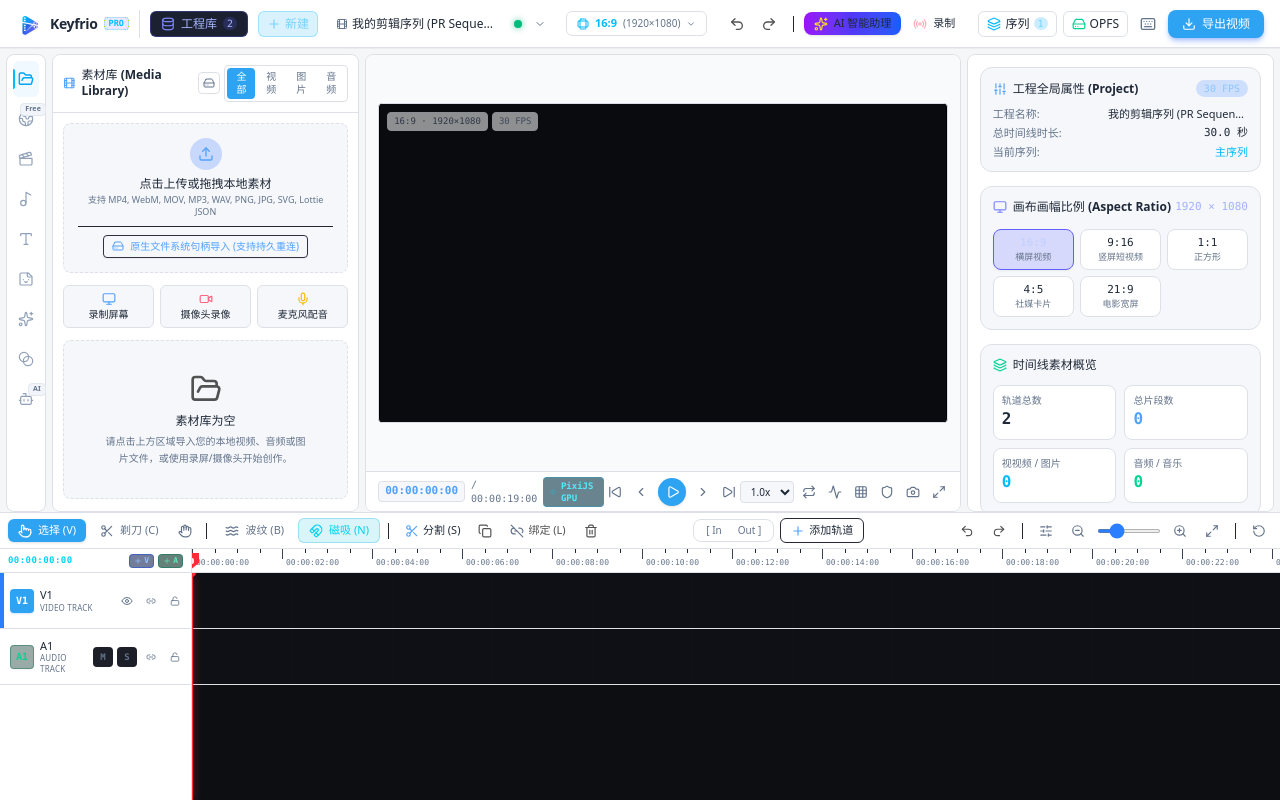
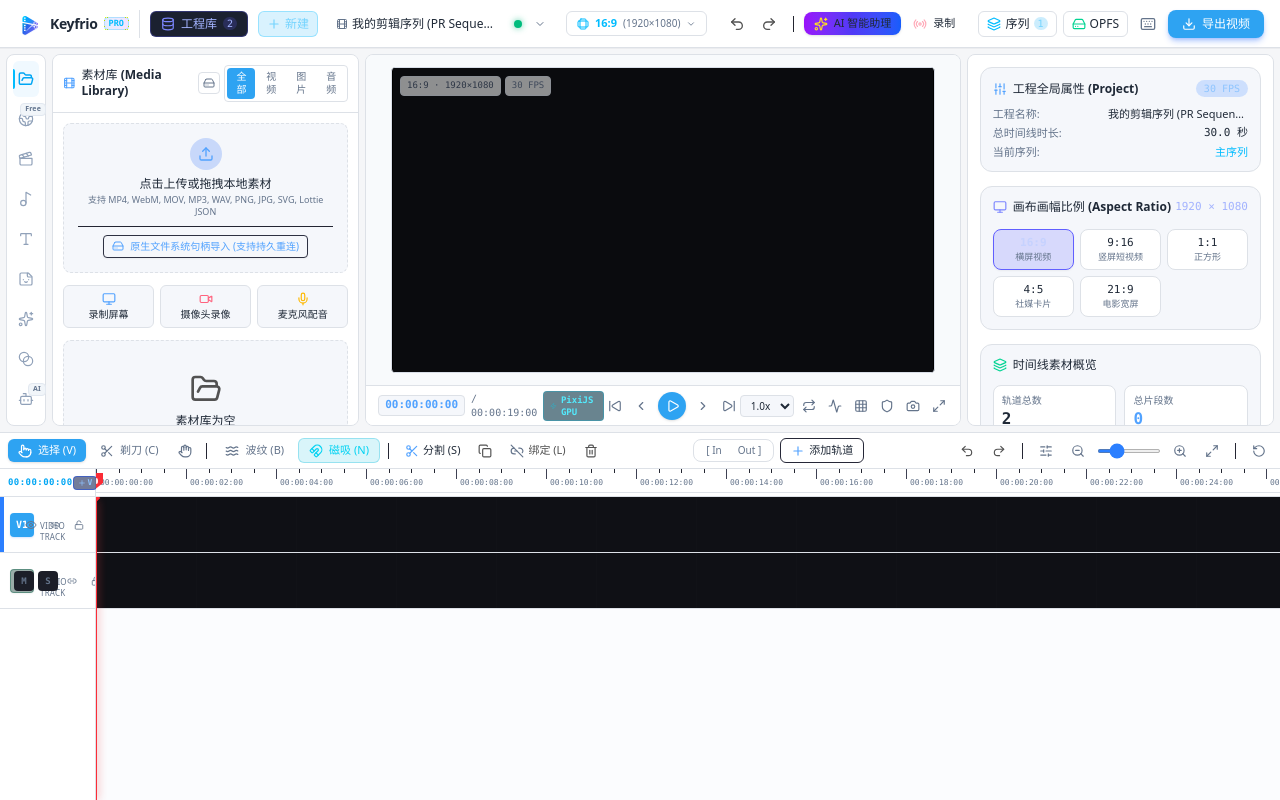
Before and after one commit to Alex-Qiong/Keyfrio, a React (Vite) app: page / in a window 1280 px wide. Both pictures are taken after a click on the button "试玩演示工程 (Live Demo)". Built offline with nearby package versions, Linux system fonts and the light colour scheme.

Commit message:
style: update src/components/Timeline/TimelineContainer.tsx for OpenCut-inspired editor

```diff
--- a/src/components/Timeline/TimelineContainer.tsx
+++ b/src/components/Timeline/TimelineContainer.tsx
@@ -93,15 +93,15 @@ export const TimelineContainer: React.FC = () => {
   const outPx = outPoint !== null ? outPoint * zoom : null;
 
   return (
-    <div className="h-72 bg-[#0e0f14] border-t border-[#20222a] flex flex-col select-none shrink-0 z-20">
+    <div className="h-[46vh] min-h-[330px] bg-white border-t border-[#dde1e7] flex flex-col select-none shrink-0 z-20 mt-1.5">
       {/* Top Toolbar */}
       <TimelineToolbar />
 
       {/* 1. Dedicated Ruler Bar (Height: 24px) */}
-      <div className="h-6 bg-[#101116] border-b border-[#20222a] flex shrink-0 z-20">
+      <div className="h-7 bg-white border-b border-[#dde1e7] flex shrink-0 z-20">
         {/* Left Corner Box: Timecode + Quick Track Add (Fixed 192px) */}
-        <div className="w-48 bg-[#101116] border-r border-[#20222a] px-2 flex items-center justify-between text-[9px] font-semibold text-neutral-400 shrink-0">
-          <span className="font-mono text-cyan-400 font-bold tracking-wider">
+        <div className="w-24 bg-white border-r border-[#dde1e7] px-2 flex items-center justify-between text-[9px] font-semibold text-slate-500 shrink-0">
+          <span className="font-mono text-sky-500 font-bold tracking-wider">
             {formatSMPTE(currentTime)}
           </span>
           <div className="flex items-center gap-1">
@@ -138,7 +138,7 @@ export const TimelineContainer: React.FC = () => {
         <div
           ref={headerScrollRef}
           onWheel={handleHeaderWheel}
-          className="w-48 bg-[#131419] border-r border-[#20222a] flex flex-col shrink-0 z-20 shadow-md overflow-hidden"
+          className="w-24 bg-white border-r border-[#dde1e7] flex flex-col shrink-0 z-20 overflow-hidden"
         >
           {project.tracks.map((track, idx) => (
             <TrackHeader
@@ -155,7 +155,7 @@ export const TimelineContainer: React.FC = () => {
           ref={tracksScrollRef}
           onScroll={handleTracksScroll}
           onMouseDown={handleTimelineMouseDown}
-          className={`flex-1 flex flex-col overflow-x-auto overflow-y-auto relative bg-[#0d0e12] ${
+          className={`flex-1 flex flex-col overflow-x-auto overflow-y-auto relative bg-[#fbfcfe] ${
             toolMode === 'hand'
               ? isHandPanning
                 ? 'cursor-grabbing'
```
